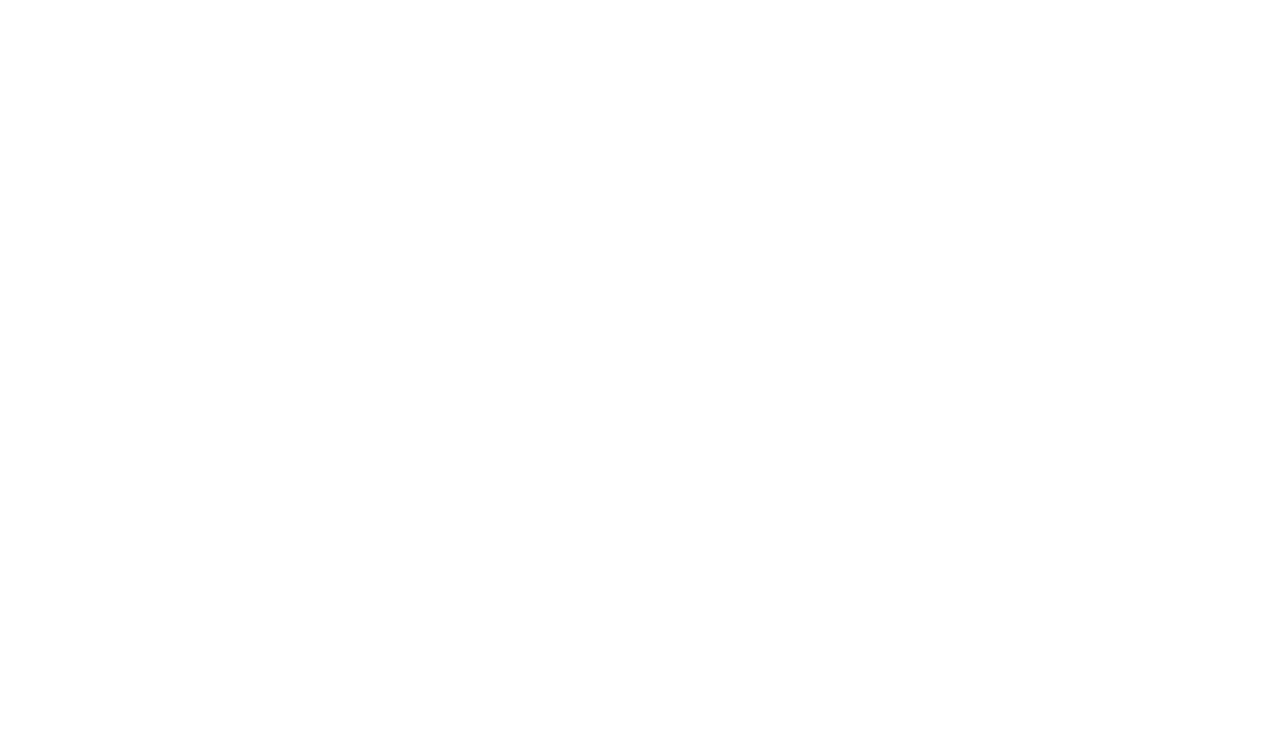
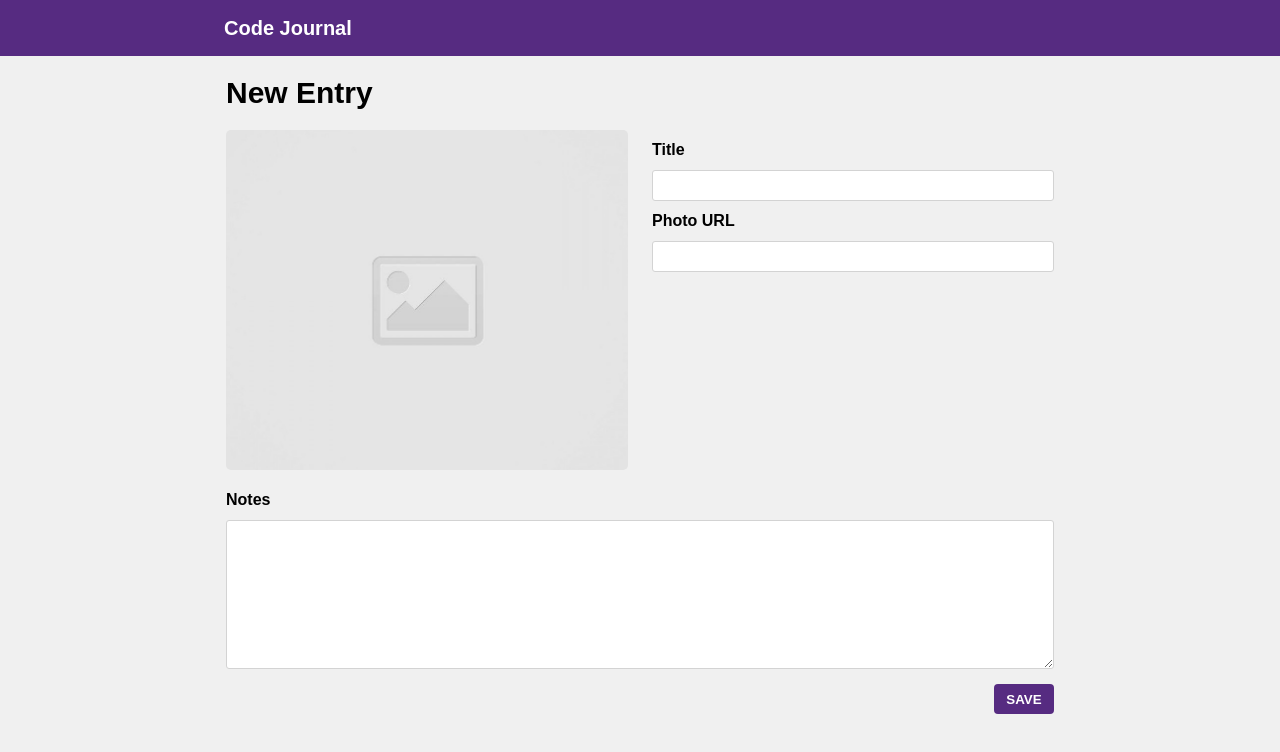
Before and after one commit to michael-suh/code-journal, a website: page index.html in a window 1280 px wide. Drawn offline with Linux system fonts and the light colour scheme; a web font is replaced by a local one.

Commit message:
finished html and css

```diff
--- a/css/styles.css
+++ b/css/styles.css
@@ -0,0 +1,95 @@
+* {
+  background-color: #f0f0f0;
+}
+
+/* body */
+
+.headers {
+  background: #562b81;
+  color: white;
+}
+
+.header-position {
+  justify-content: flex-start;
+  align-items: baseline;
+}
+
+.main-header {
+  font-size: 20px;
+}
+
+.new-entry-header {
+  font-size: 30px;
+}
+
+@media screen and (min-width: 768px) {
+  .header-position {
+    position: relative;
+    left: 10px;
+  }
+}
+
+.image-container {
+  height: 350px;
+}
+
+.headings {
+  font-family: "Proza Libre", sans-serif;
+}
+
+img {
+  width: 100%;
+  height: 340px;
+  object-fit: cover;
+  object-position: center;
+  border-radius: 5px;
+}
+
+.text-input {
+  border: 1px solid lightgray;
+  border-radius: 3px;
+  background-color: white;
+  width: 100%;
+  line-height: 2;
+}
+
+label {
+  line-height: 2.5;
+  font-weight: bold;
+  font-size: 16px;
+}
+
+.notes {
+  height: 149px;
+}
+
+textarea:focus {
+  outline-color: #562b81;
+}
+
+input:focus {
+  outline-color: lightgray;
+}
+
+/* button */
+
+button {
+  background-color: #562b81;
+  color: white;
+  text-align: center;
+  padding: 0 10px;
+  border: 1px hidden;
+  border-radius: 4px;
+  height: 30px;
+  width: 60px;
+}
+
+.float-right {
+  float: right;
+}
+
+.save-button {
+  position: relative;
+  top: 15px;
+  font-weight: bold;
+}
--- a/index.html
+++ b/index.html
@@ -10,15 +10,51 @@
     crossorigin="anonymous"
     href="https://cdnjs.cloudflare.com/ajax/libs/font-awesome/5.14.0/css/all.min.css"
     integrity="sha512-1PKOgIY59xJ8Co8+NE6FZ+LOAZKjy+KY8iq0G4B3CyeY6wYHN3yt9PW0XpSriVlkMXe40PTKnXrLnZ9+fkDaog==">
+  <link href="https://fonts.googleapis.com/css2?family=Proza+Libre&display=swap" rel="stylesheet">
   <link rel="stylesheet" href="css/reset.css">
   <link rel="stylesheet" href="css/layout.css">
   <link rel="stylesheet" href="css/styles.css">
 </head>
 <body>
-  <header>
-  </header>
-  <main>
-  </main>
+  <div class="center">
+
+    <header class="headers">
+      <nav class="container row headers full-width header-position">
+        <h1 class="headers main-header headings">Code Journal</h1>
+      </nav>
+    </header>
+
+    <main class="container full-width">
+      <div class="entry-form-page" data-view="entry-form">
+        <form class="row center">
+          <h1 class="new-entry-header column-full headings">New Entry</h1>
+
+          <div class="column-half image-container">
+            <img class="preview" src="images/placeholder-image-square.jpg" alt="placeholder-image">
+          </div>
+          <div class="column-half">
+            <div class="row">
+              <label class="full-width headings" for="Title">Title</label>
+              <input class="full-width text-input title" type="text" required="required">
+            </div>
+            <div class="row">
+              <label class="full-width headings" for="Photo-URL">Photo URL</label>
+              <input class="full-width text-input photo-url" type="url" required="required">
+            </div>
+          </div>
+
+          <div class="column-full row">
+            <label class="full-width headings" for="notes">Notes</label>
+            <textarea class="full-width text-input notes" name="notes" id="notes" required="required"></textarea>
+          </div>
+          <div class="column-full">
+            <button class="button save-button float-right">SAVE</button>
+          </div>
+        </form>
+      </div>
+    </main>
+  </div>
+
   <script src="js/data.js"></script>
   <script src="js/main.js"></script>
 </body>
```
